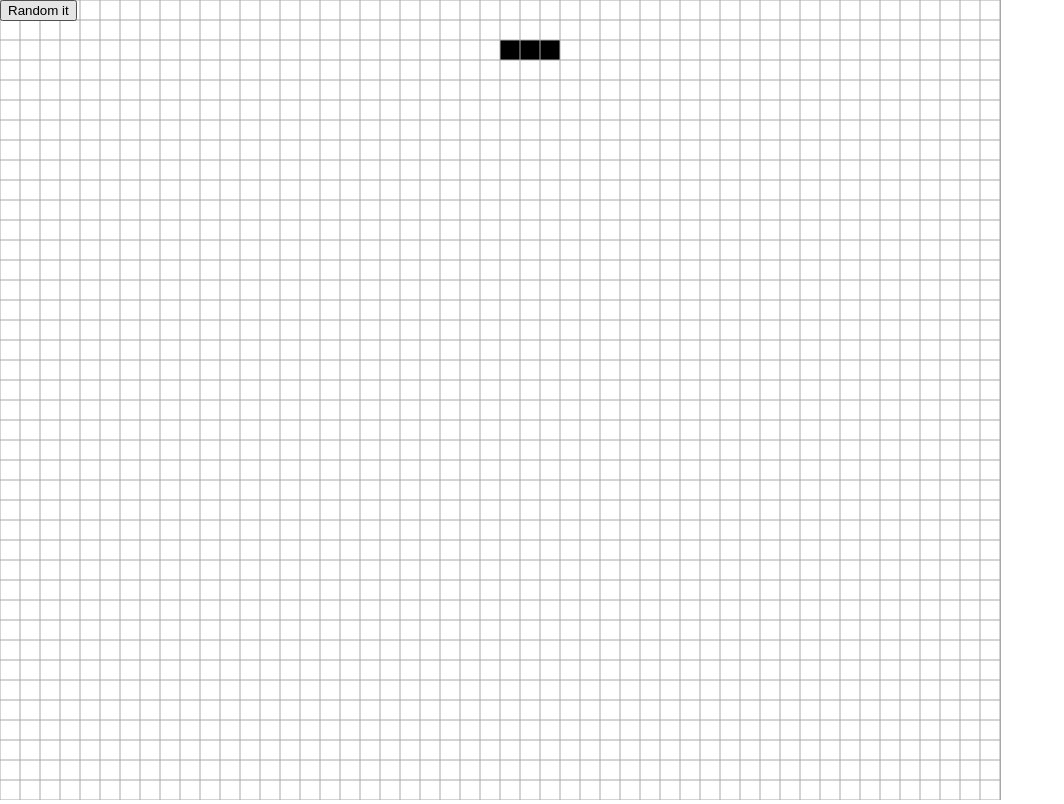
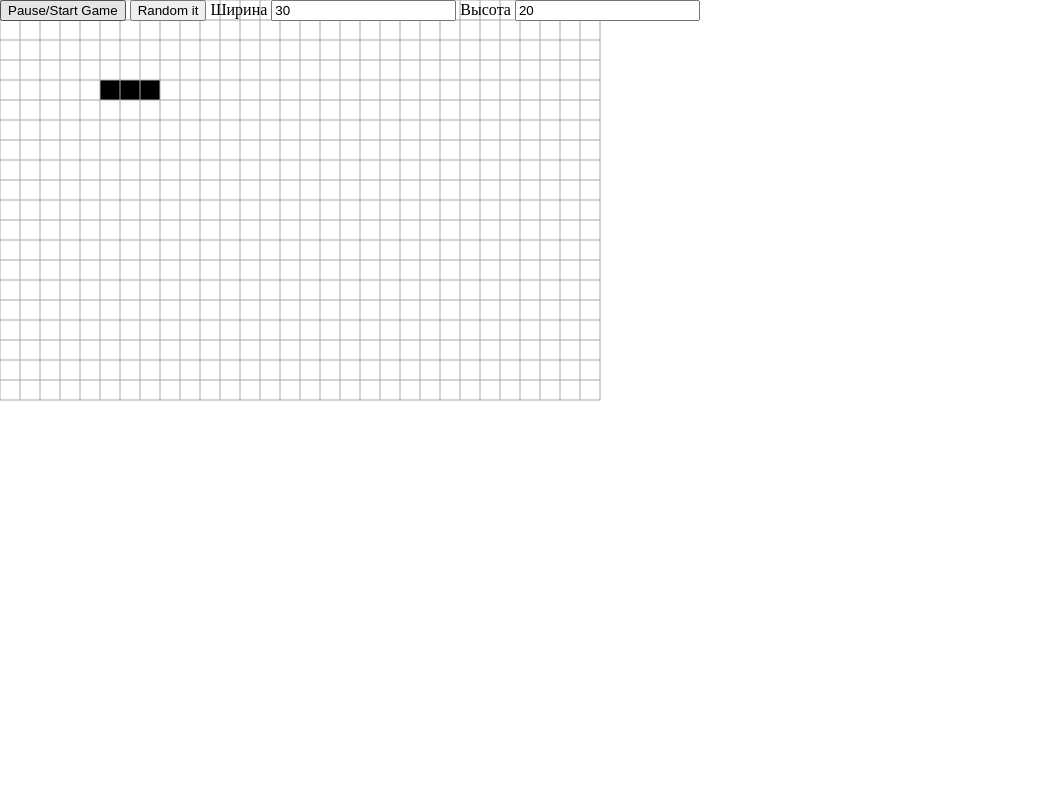
Before and after one commit to iluhenskij/game_of_life, a plain HTML site: page index.html in a window 1280 px wide. Shown: the whole page, without its empty margins (0-1064 px from the left). Drawn offline with Linux system fonts and the light colour scheme.

Commit message:
added resize of the map, play/stop button and rendering in the console

```diff
--- a/index.html
+++ b/index.html
@@ -7,7 +7,15 @@
    <style type="text/css"></style>
 </head>
 <body>
-   <button value="Random it" class="btn_rand">Random it</button>
+   <div class="interface">
+      <button value="Pause/Start Game" class="btn_pause">Pause/Start Game</button>
+      <button value="Random it" class="btn_rand">Random it</button>
+      <label for="mapWidth">Ширина</label>
+      <input type="number" min="7" value="30" id="mapWidth">
+      <label for="mapHeight">Высота</label>
+      <input type="number" min="7" value="20" id="mapHeight">
+   </div>
+
    <canvas id="mainCanvas"></canvas>
    <script src="life.js"></script>
 </body>
--- a/life.js
+++ b/life.js
@@ -5,12 +5,21 @@ console.log(canvas);
 canvas.height = window.innerHeight
 canvas.width = window.innerWidth;
 
-let cellsAmountInRow = 50;
+let cellsAmountInRow =    Number(document.querySelector("#mapWidth").value);
+let cellsAmountInColumn = Number(document.querySelector("#mapHeight").value);
+
+console.log(document.querySelector("#mapWidth").value)
+console.log(document.querySelector("#mapWidth").value)
+
 let cellWidth = 20
 
+
+
 class Game{
-   constructor(cellInRow,cellWidth,fieldStartPointX = 0,fieldStartPointY=0){
+   constructor(cellInRow, cellsInColumn, cellWidth,fieldStartPointX = 0,fieldStartPointY=0){
       this.cellsInRow = cellInRow
+      this.cellsInColumn = cellsInColumn
+
       this.cellWidth = cellWidth
       this.fieldStartPointX = fieldStartPointX
       this.fieldStartPointY = fieldStartPointY
@@ -19,16 +28,18 @@ class Game{
       this.edgeIndexes = this.fillEdgeIndexes()
    }
    getFieldMap(){
-      let end = this.cellsInRow*this.cellsInRow
+      let end = this.cellsInRow*this.cellsInColumn
       return Array(end).fill(0,0,end)
    }
    fillEdgeIndexes(){
       let resultArray = [0];
+      //индексы верхних и нижних ячеек граней поля
       for(let i = 1;i < this.cellsInRow;i++){
          resultArray.push(i);
          resultArray.push(this.field.length-i);
       }
-      for(let i = this.cellsInRow-1;i<this.field.length;i=i+this.cellsInRow ){
+      //индексы левых и правых ячеек граней поля
+      for(let i = this.cellsInColumn-1;i<this.field.length;i=i+this.cellsInColumn ){
          resultArray.push(i);
          resultArray.push(this.field.length-i-1);
       }
@@ -62,38 +73,65 @@ class Game{
          ctx.strokeStyle = "#a8a8a8"
          ctx.lineWidth = 1;
          ctx.moveTo(x,this.fieldStartPointY )
-         ctx.lineTo(x,this.fieldStartPointY + this.cellWidth*this.cellsInRow)
+         ctx.lineTo(x,this.fieldStartPointY + this.cellWidth * this.cellsInColumn)
          ctx.stroke()
       }
       //horizontal lines
-      for(let i = 0;i<=this.cellsInRow;i++){
+      for(let i = 0;i<=this.cellsInColumn;i++){
          let y = this.fieldStartPointY + this.cellWidth*i
          ctx.beginPath()
          ctx.strokeStyle = "#a8a8a8"
          ctx.lineWidth = 1;
          ctx.moveTo(this.fieldStartPointX, y)
-         ctx.lineTo(this.fieldStartPointX + this.cellWidth *this.cellsInRow, y)
+         ctx.lineTo(this.fieldStartPointX + this.cellWidth * this.cellsInRow, y)
          ctx.stroke()
       }
    }
    render(){
+      ctx.clearRect(0, 0, canvas.width, canvas.height);
       this.field.forEach((value,index)=>{
+         //определение цвета ячейки
          let color = "red"
          if(value===1){color = "black"}
          if(value===0){color = "white"}
 
+         //определение координат
          let base = Math.floor(index/this.cellsInRow)
-         let y = this.fieldStartPointY +base*cellWidth
-         let x = this.fieldStartPointX  + (index - base*this.cellsInRow)*this.cellWidth
+
+         let y = this.fieldStartPointY + base * cellWidth
+         let x = this.fieldStartPointX + (index - base * this.cellsInRow) * this.cellWidth
+
+         //отрисовка ячеек
          ctx.beginPath()
          ctx.fillStyle = color
          ctx.fillRect(x,y,this.cellWidth, this.cellWidth )
-         // ctx.strokeText(`${index}`,x+this.cellWidth/2,y+this.cellWidth/2,this.cellWidth )
+
+         //отрисовка индексов ячеек для проверки
+         //ctx.strokeText(`${index}`,x+this.cellWidth/2,y+this.cellWidth/2,this.cellWidth )
       })
       this.getGrid()
    }
+   renderInConsole(){
+     let resultToLog = "";
+      let rowCheck = 0;
+      this.field.forEach((value,index)=>{
+         let color = "╳╳"
+         if(value===1){color = "██"}
+         if(value===0){color = "░░"}
+
+         resultToLog+=color;
+         rowCheck++;
+
+         if (rowCheck === this.cellsInRow){
+            resultToLog += "\n"
+            rowCheck = 0
+         }
+      })
+      console.log("\n\n\n\n\n\n\n\n\n\n\n\n\n\n\n\n\n\n\n\n\n")
+      console.log(resultToLog)
+   }
 }
-let game = new Game(cellsAmountInRow,cellWidth)
+let game = new Game(Number(document.querySelector("#mapWidth").value),Number(document.querySelector("#mapHeight").value),cellWidth)
 console.log(game.field);
 
 game.field[125] = 1
@@ -101,13 +139,25 @@ game.field[126] = 1
 game.field[127] = 1
 
 
+game.render()
+game.renderInConsole()
+
+let rendreId = setInterval(()=>{
+   if (game.isPlaying){
+      game.killOrBorn()
+      game.render()
+      game.renderInConsole()
+   }
+},500)
+
+
 document.querySelector("html").addEventListener("click",(event)=>{
-   let x= Math.floor(event.x/game.cellWidth)
-   let y= Math.floor(event.y/game.cellWidth)
+   let x = Math.floor(event.x/game.cellWidth)
+   let y = Math.floor(event.y/game.cellWidth)
    let pos = y * game.cellsInRow + x
-   console.log(`column is ${x}`);
-   console.log(`row is ${y}`);
-   console.log(`pos is ${pos}`);
+   //console.log(`column is ${x}`);
+   //console.log(`row is ${y}`);
+   //console.log(`pos is ${pos}`);
 
    if (game.field[pos]){
       game.field[pos] = 0
@@ -115,27 +165,49 @@ document.querySelector("html").addEventListener("click",(event)=>{
       game.field[pos] = 1
    }
    game.render()
+   game.renderInConsole()
+})
+document.querySelector(".btn_pause").addEventListener("click",(event)=>{
+
+      game.isPlaying = !game.isPlaying
+      // console.log("changed");
+})
+document.querySelector(".btn_rand").addEventListener("click",(event)=>{
+   console.log(event);
+   // console.log("changed");
+   for (let i = 0;i<game.field.length;i++){
+         game.field[Math.floor(Math.random()*game.field.length)] = 1
+      }
+   game.render()
+})
+
+document.querySelector("#mapWidth").addEventListener("change",(event)=>{
+   console.log(event);
+   game = new Game(Number(document.querySelector("#mapWidth").value),Number(document.querySelector("#mapHeight").value),cellWidth)
+   clearInterval(rendreId)
+   rendreId = setInterval(()=>{
+      if (game.isPlaying){
+         game.killOrBorn()
+         game.render()
+         game.renderInConsole()
+      }
+   },500)
+})
+document.querySelector("#mapHeight").addEventListener("change",(event)=>{
+   console.log(event);
+   clearInterval(rendreId)
+   game = new Game(Number(document.querySelector("#mapWidth").value),Number(document.querySelector("#mapHeight").value),cellWidth)
+   rendreId = setInterval(()=>{
+      if (game.isPlaying){
+         game.killOrBorn()
+         game.render()
+         game.renderInConsole()
+      }
+   },500)
 })
 
 
-document.querySelector("html").addEventListener("keypress",(event)=>{
-   console.log(event);
-   if(event.code==="Space"){
-      game.isPlaying = !game.isPlaying
-      console.log("changed");
-   }
+window.addEventListener("resize",()=>{
+   canvas.height = window.innerHeight
+   canvas.width = window.innerWidth
 })
-document.querySelector(".btn_rand").addEventListener("click",()=>{
-    for (let i = 0;i<game.field.length;i++){
-       game.field[Math.floor(Math.random()*game.field.length)] = 1
-    }
-})
-
-game.render()
-
-setInterval(()=>{
-   if (game.isPlaying){
-      game.killOrBorn()
-      game.render()
-   }
-},500)
--- a/style.css
+++ b/style.css
@@ -10,8 +10,7 @@ canvas {
     width: 100%;
     height: 100%;
 }
-.btn_rand{
+.interface{
     display: block;
     position: absolute;
-
 }
```
